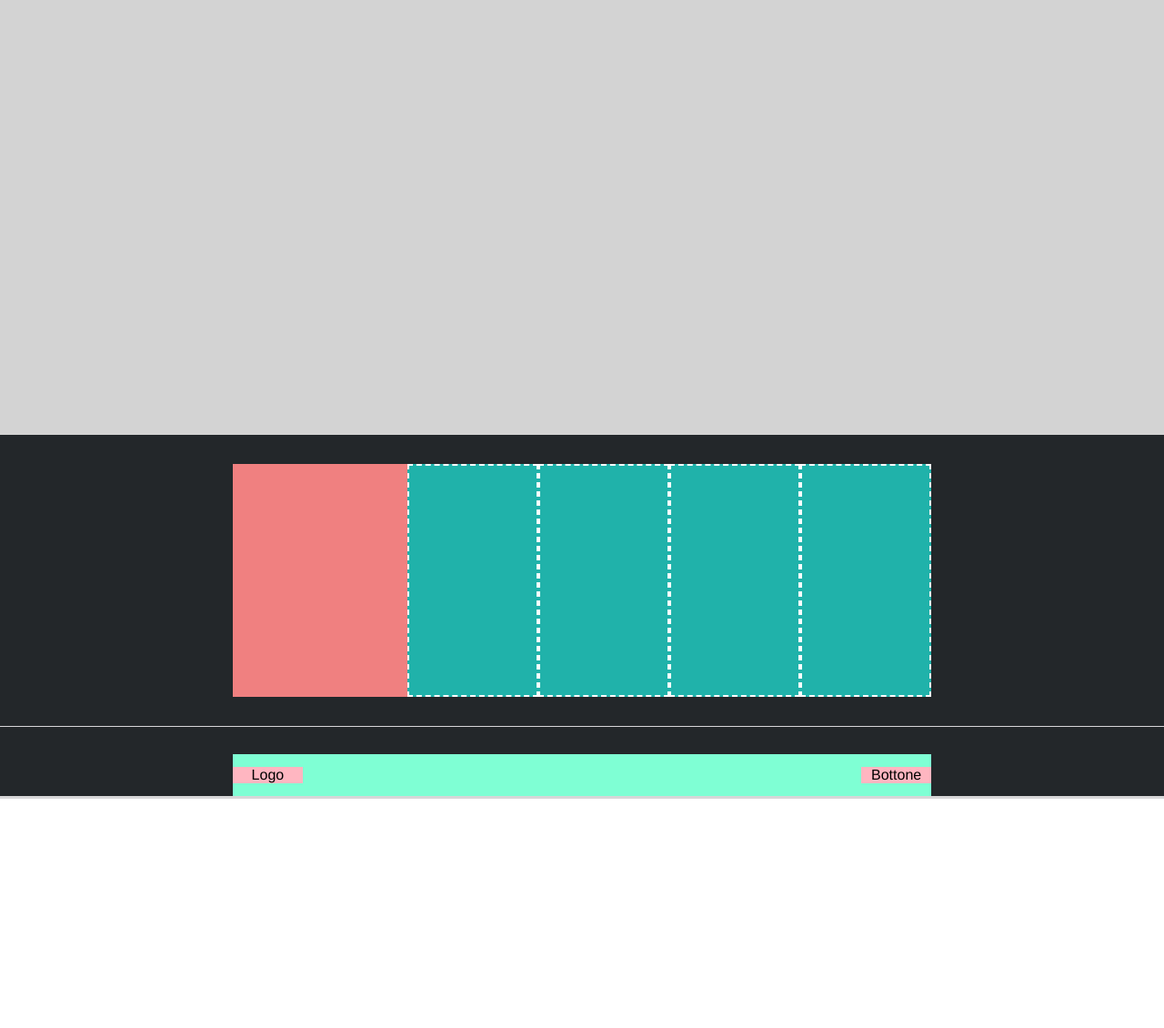
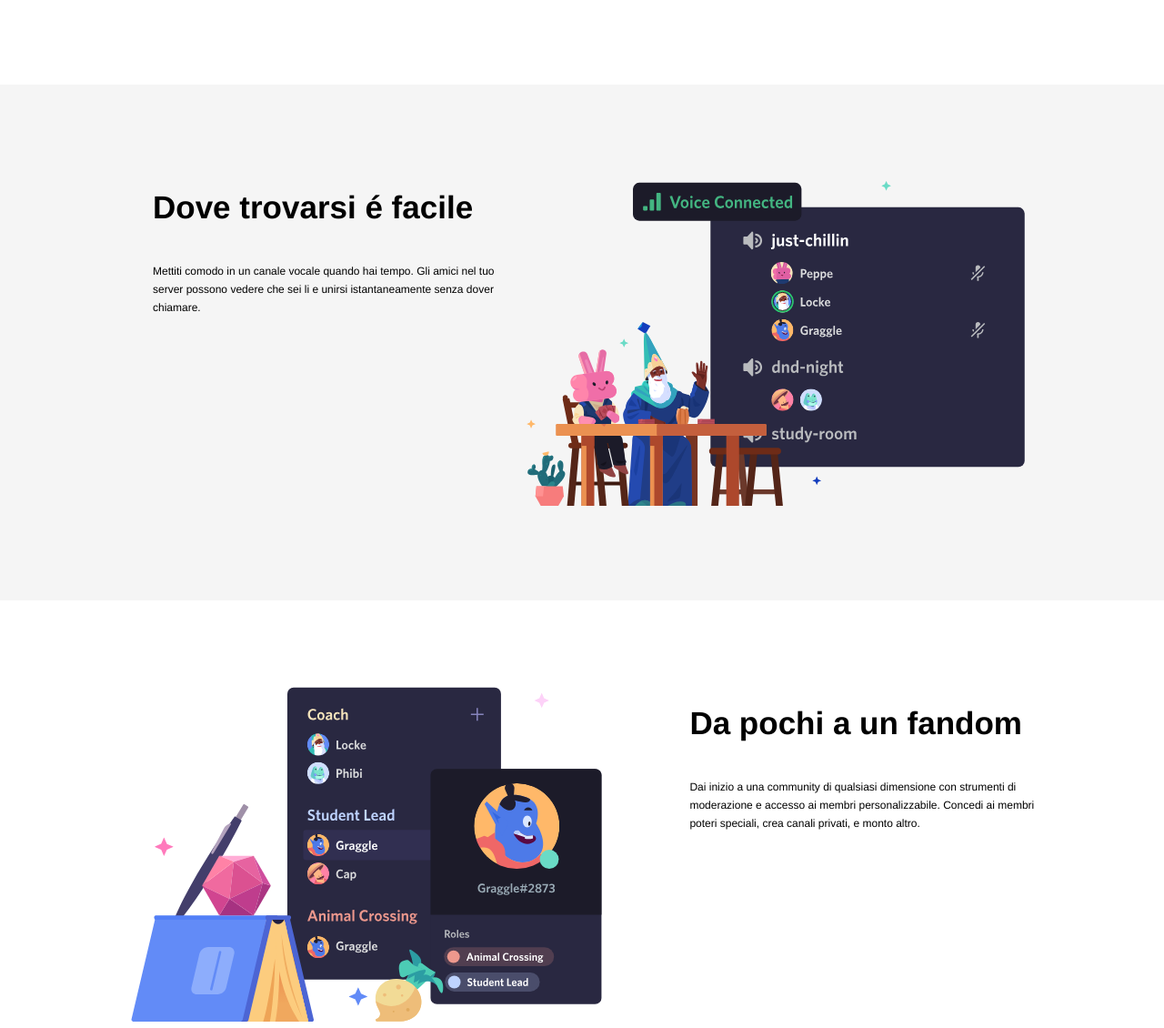
Before and after one commit to MatteoSanson/htmlcss-discord, a plain HTML site: page index.html in a window 1280 px wide. Shown: the part 802-1932 px from the top of the page at 91% size. Before the commit the page ends 1680 px from the top, so only its background shows below. Drawn offline with Linux system fonts and the light colour scheme.

Commit message:
feat: update main

```diff
--- a/css/style.css
+++ b/css/style.css
@@ -7,57 +7,27 @@
 /* RESET  */
 
 
+
 /* +++++  DEBUG  +++++  */
-
-/* header {
-    width: 100%;
-    height: 480px;
-} */
-
-/* .testa {
-    height: 60px;
-} */
-
-/* .piede {
-    height: 300px;
-} */
-
-.contenuto {
-    height: 90%;
-}
-
-/* .giallo {
-    height: 30px;
-} */
-
 .info-piede {
     height: 70%;
 }
-
-/* .riga {
-    height: 300px;
-} */
-
-/* .container {
-    height: 70%;
-} */
 
 /* +++++  /DEBUG  +++++  */
 
 
 
+
 /* +++++  COMMON  +++++  */
-.testa, .giallo, .piede, .riga, .container, .grande, .right-scuro {
+.testa, .menu, .piede, .riga, .grande, .right-scuro {
     display: flex;
     justify-content: center;
     align-items: center;
 }
 
-.logo, .link, .login {
-    padding: 4px;
-}
+/* +++++  /COMMON  +++++  */
 
-/* +++++  /COMMON  +++++  */
+
 
 /* +++++ BODY +++++  */
 body {
@@ -65,13 +35,15 @@ body {
 }
 /* +++++ /BODY +++++  */
 
+
+
 /* +++++  HEADER  +++++ */
 header {
     background-image: url(../img/jumbo.png);
     background-size: cover;
 }
 
-.giallo {
+.menu {
     padding: 20px;
 }
 
@@ -96,9 +68,8 @@ a.download {
     border-radius: 15px;
 }
 
-.giallo {
+.menu {
     width: 80%;
-    align-items: stretch;
 }
 
 .logo, .login{
@@ -133,11 +104,22 @@ a.download {
 
 
 
+
 /* +++++  MAIN  +++++  */
+.riga {
+    padding-bottom: 100px;
+}
+
 .container {
+    display: flex;
     justify-content:space-around;
     align-items: stretch;
-    /* width: 60%; */
+    width: 80%;
+    margin-top: 80px;
+}
+
+img {
+    max-width: 100%;
 }
 
 .left {
@@ -147,6 +129,8 @@ a.download {
 }
 
 .right {
+    padding-top: 35px;
+    margin-left: 40px;
     width: 40%;
     /* height: 100%;
     background-color: #ffc0cb; */
@@ -154,27 +138,39 @@ a.download {
 
 .grande {
     height: 500px;
-    background-color: #d3d3d3;
-
+    background-color: #f5f5f5;
 }
 
 .contenuto {
     background-color: #228b22;
 }
+
+h2 {
+    font-size: 35px;
+    margin-bottom: 40px;
+}
+
+.corpo {
+    font-size: 12px;
+    line-height: 20px;
+}
 /* +++++  /MAIN  +++++  */
+
 
 
 
 /* +++++ REVERSE +++++  */
 .reverse {
-    background-color: #d3d3d3;
+    background-color: #f5f5f5;
 }
 
-.cambio {
+/* .cambio {
     display:  flex;
-    flex-direction: row-reverse;
-}
+} */
+
+
 /* +++++ /REVERSE +++++  */
+
 
 
 
@@ -182,7 +178,7 @@ a.download {
 
 /* +++++ FOOTER NAVIGA +++++ */
 footer {
-    background-color: #d7d7d8;
+    background-color: #f5f5f5;
     height: 400px;
 }
 
@@ -221,6 +217,8 @@ footer {
 }
 /* +++++ /FOOTER NAVIGA +++++ */
 
+
+
 /* +++++ FOOTER CHIUSURA +++++ */
 .chiusura {
     display: flex;
@@ -240,7 +238,7 @@ footer {
     align-items: center;
 }
 
-.logo-rosa, .botton {
+.logo-rosa, .button {
     background-color: #ffb6c1;
     min-width: 10%;
     text-align: center;
--- a/index.html
+++ b/index.html
@@ -20,7 +20,7 @@
 
         <!-- TOP BAR -->
         <div class="testa">
-            <div class="giallo">
+            <div class="menu">
                 <div class="logo"><img src="img/logo.svg" alt="logo discord"></div>
                 <div class="link">
                     <a href="#">Scarica</a>
@@ -66,8 +66,8 @@
                 </div>
                 <div class="col right">
                     <h2>Un luogo a invito con tutto lo spazio necessario per parlare</h2>
-                    <p>
-                        Iserver Discord sono oraanizzati in canali tematici in cui puoi collaborare, condividere o semplicemente parlare della tua giornata senza intasare una chat di gruppo.
+                    <p class="corpo">
+                        I server Discord sono oraanizzati in canali tematici in cui puoi collaborare, condividere o semplicemente parlare della tua giornata senza intasare una chat di gruppo.
                     </p>
                 </div>
             </div>
@@ -77,9 +77,16 @@
 
         <!-- RIGA  REVERSE-->
         <div class="riga reverse">
-            <div class="container cambio">
-                <div class="col left"></div>
-                <div class="col right"></div>
+            <div class="container">
+                <div class="col right">
+                    <h2>Dove trovarsi é facile</h2>
+                    <p class="corpo">
+                        Mettiti comodo in un canale vocale quando hai tempo. Gli amici nel tuo server possono vedere che sei li e unirsi istantaneamente senza dover chiamare.
+                    </p>
+                </div>
+                <div class="col left">
+                    <img src="img/item2.svg" alt="item2">
+                </div>
             </div>
         </div>
         <!-- RIGA REVERSE/  -->
@@ -88,8 +95,15 @@
         <!-- RIGA  -->
         <div class="riga">
             <div class="container">
-                <div class="col left"></div>
-                <div class="col right"></div>
+                <div class="col left">
+                    <img src="img/item3.svg" alt="item3">
+                </div>
+                <div class="col right">
+                    <h2>Da pochi a un fandom</h2>
+                    <p class="corpo">
+                        Dai inizio a una community di qualsiasi dimensione con strumenti di moderazione e accesso ai membri personalizzabile. Concedi ai membri poteri speciali, crea canali privati, e monto altro.
+                    </p>
+                </div>
             </div>
         </div>
         <!-- RIGA/  -->
@@ -123,7 +137,7 @@
         <div class="chiusura">
             <div class="info-chiusura">
                 <div class="logo-rosa">Logo</div>
-                <div class="botton">Bottone</div>
+                <div class="button">Bottone</div>
             </div>
         </div>
         <!-- /FOOTER CHUSURA  -->
```
